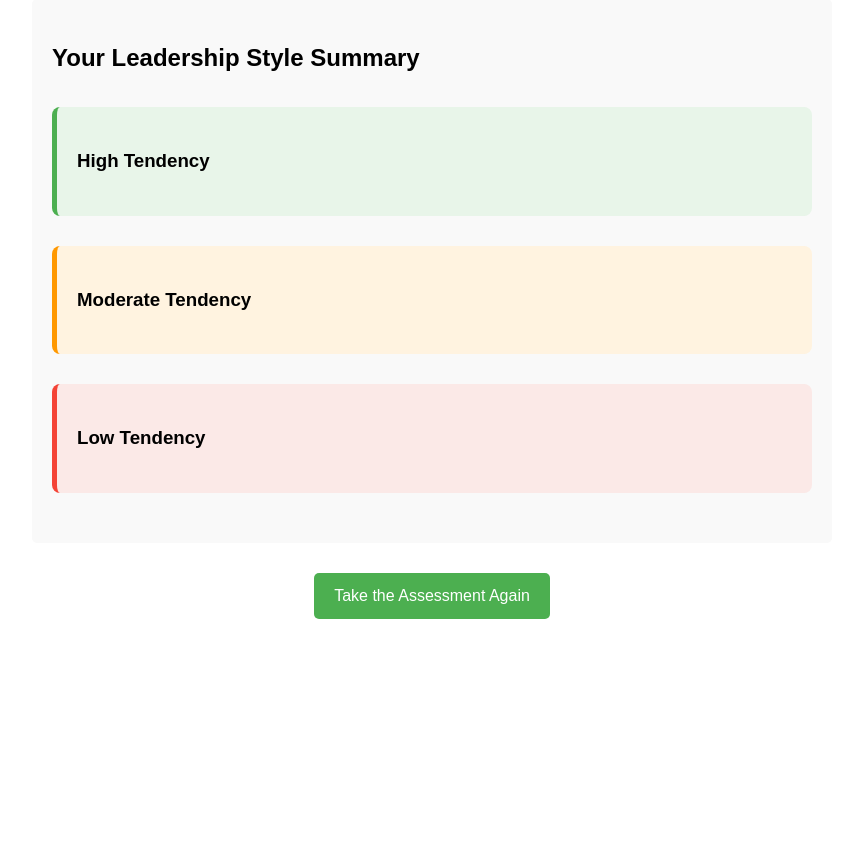
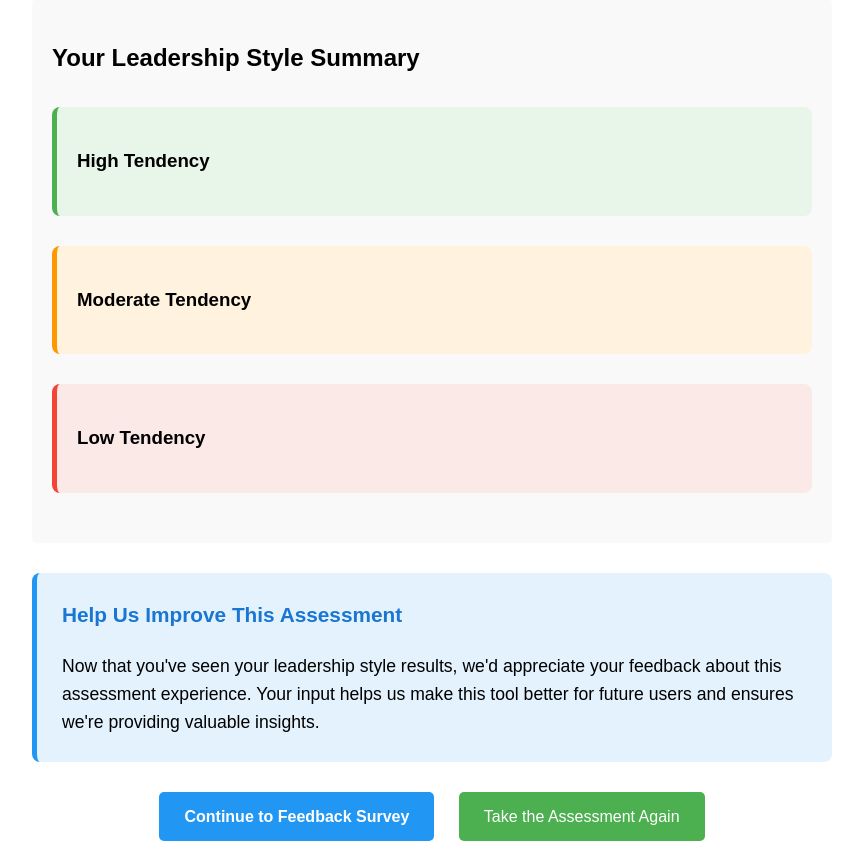
Before and after one commit to campojo/Leadership-Assessment, a Flask app: template templates/results.html in a window 1280 px wide. Shown: the part 279-1140 px from the top of the page, without its empty margins (208-1071 px from the left). Before the commit the page ends 898 px from the top, so only its background shows below. Run offline with Flask 3, Linux system fonts and the light colour scheme; the template is opened without the code that fills it, so the values that code supplies are empty; parts of the project's set-up code (start-up, migrations or seed data) failed here and were passed over.

Commit message:
Add survey button to results page

```diff
--- a/templates/results.html
+++ b/templates/results.html
@@ -60,15 +60,24 @@
         }
         .button {
             display: inline-block;
-            padding: 10px 20px;
+            padding: 12px 25px;
             background-color: #4CAF50;
             color: white;
             text-decoration: none;
             border-radius: 5px;
             transition: background-color 0.3s;
+            margin: 0 10px;
+            font-size: 16px;
         }
         .button:hover {
             background-color: #45a049;
+        }
+        .button.primary {
+            background-color: #2196F3;
+            font-weight: bold;
+        }
+        .button.primary:hover {
+            background-color: #1976D2;
         }
         .chart-container {
             width: 100%;
@@ -86,6 +95,22 @@
             padding: 20px;
             border-radius: 5px;
             margin: 20px 0;
+        }
+        .next-step {
+            background-color: #e3f2fd;
+            padding: 25px;
+            border-radius: 8px;
+            margin: 30px 0;
+            border-left: 5px solid #2196F3;
+        }
+        .next-step h3 {
+            color: #1976D2;
+            margin-top: 0;
+            font-size: 1.3em;
+        }
+        .next-step p {
+            margin-bottom: 0;
+            font-size: 1.1em;
         }
     </style>
 </head>
@@ -142,9 +167,14 @@
             {% endfor %}
         </div>
     </div>
+
+    <div class="next-step">
+        <h3>Help Us Improve This Assessment</h3>
+        <p>Now that you've seen your leadership style results, we'd appreciate your feedback about this assessment experience. Your input helps us make this tool better for future users and ensures we're providing valuable insights.</p>
     </div>
 
     <div class="action-links">
+        <a href="/survey" class="button primary">Continue to Feedback Survey</a>
         <a href="/" class="button">Take the Assessment Again</a>
     </div>
 </body>
```
